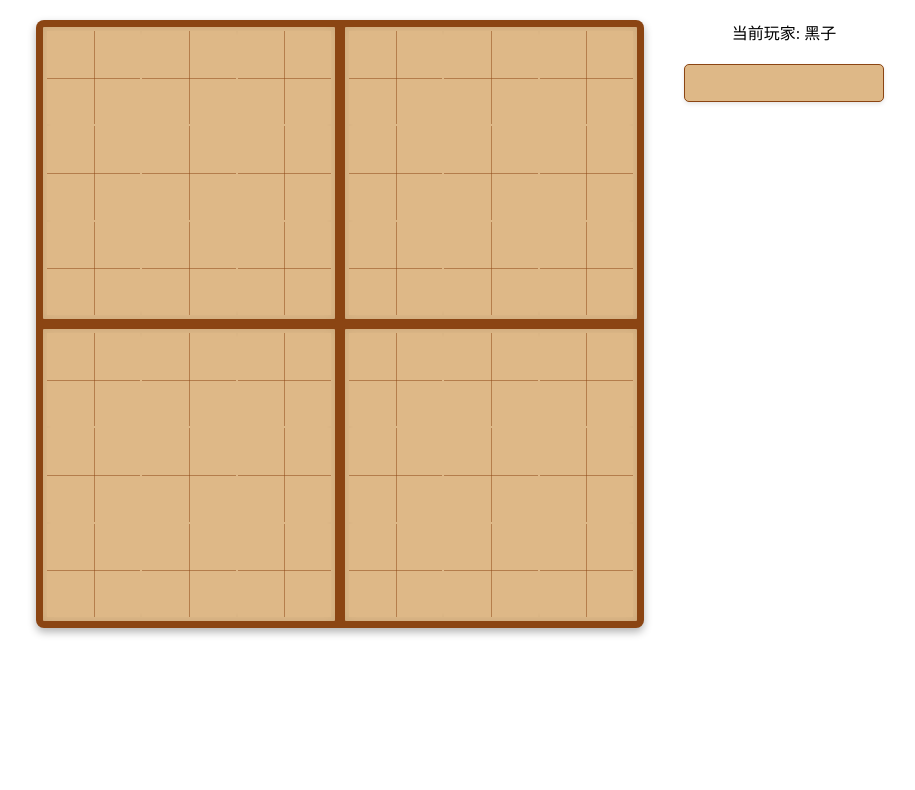
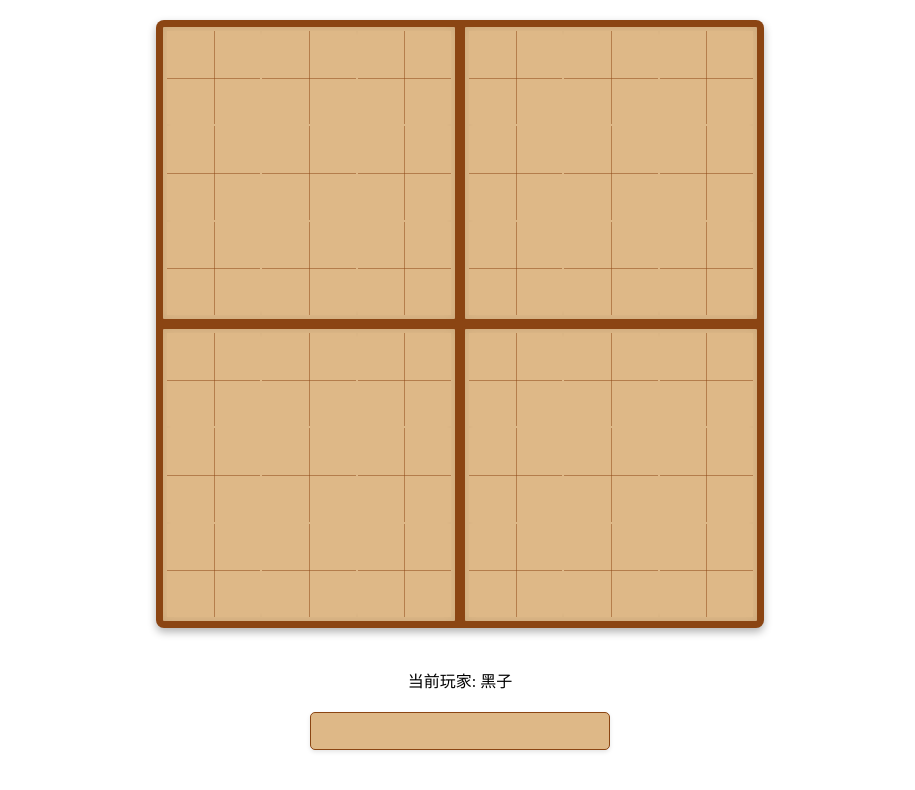
Before and after one commit to DDjunjie/gobang, a plain HTML site: page index.html in a window 1280 px wide. Shown: the whole page, without its empty margins (180-1095 px from the left). Drawn offline with Linux system fonts and the light colour scheme.

Commit message:
Update five.css

```diff
--- a/five.css
+++ b/five.css
@@ -1,10 +1,9 @@
 .game-container {
     display: flex;
-    flex-direction: row;
-    align-items: flex-start;
+    flex-direction: column;
+    align-items: center;
     margin: 20px;
     transition: all 0.3s ease;
-    justify-content: center;
     gap: 40px;
 }
 
@@ -137,7 +136,7 @@
 .controls {
     text-align: center;
     transition: all 0.3s ease;
-    width: 200px;
+    width: 300px;
 }
 
 button {
```
